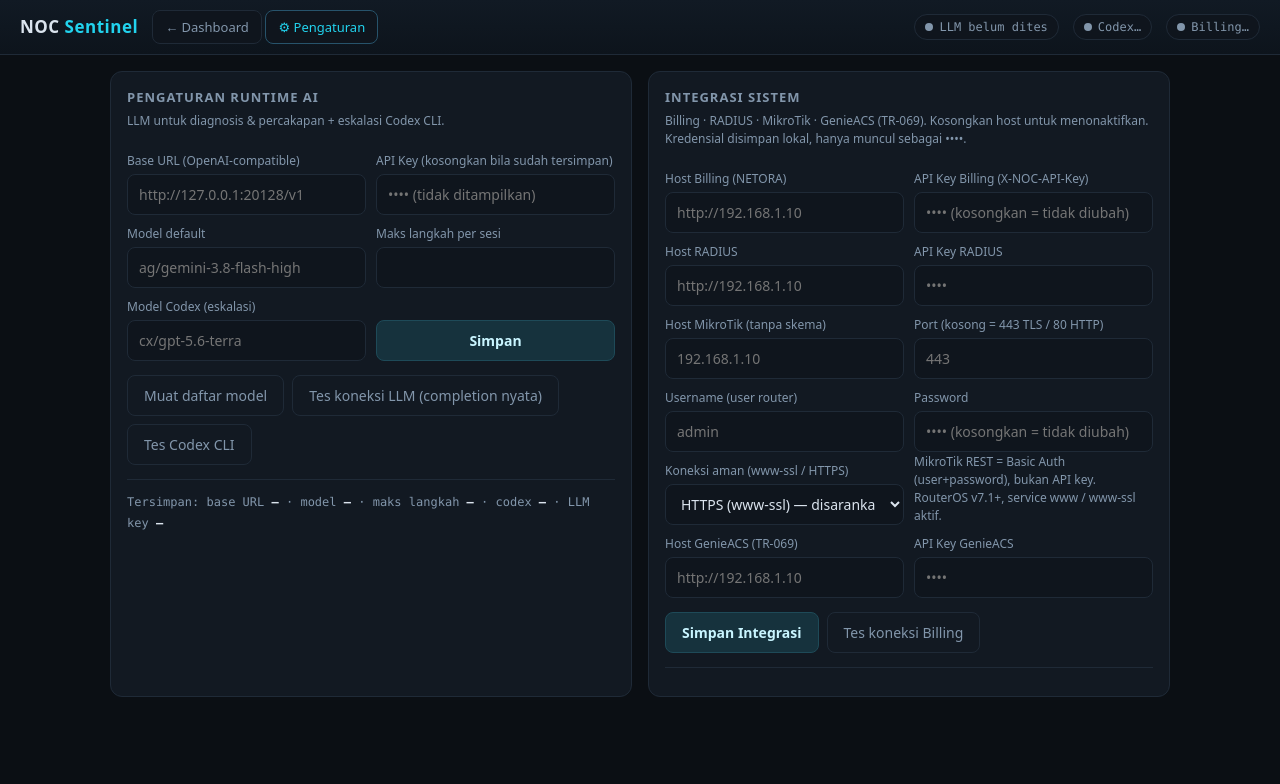
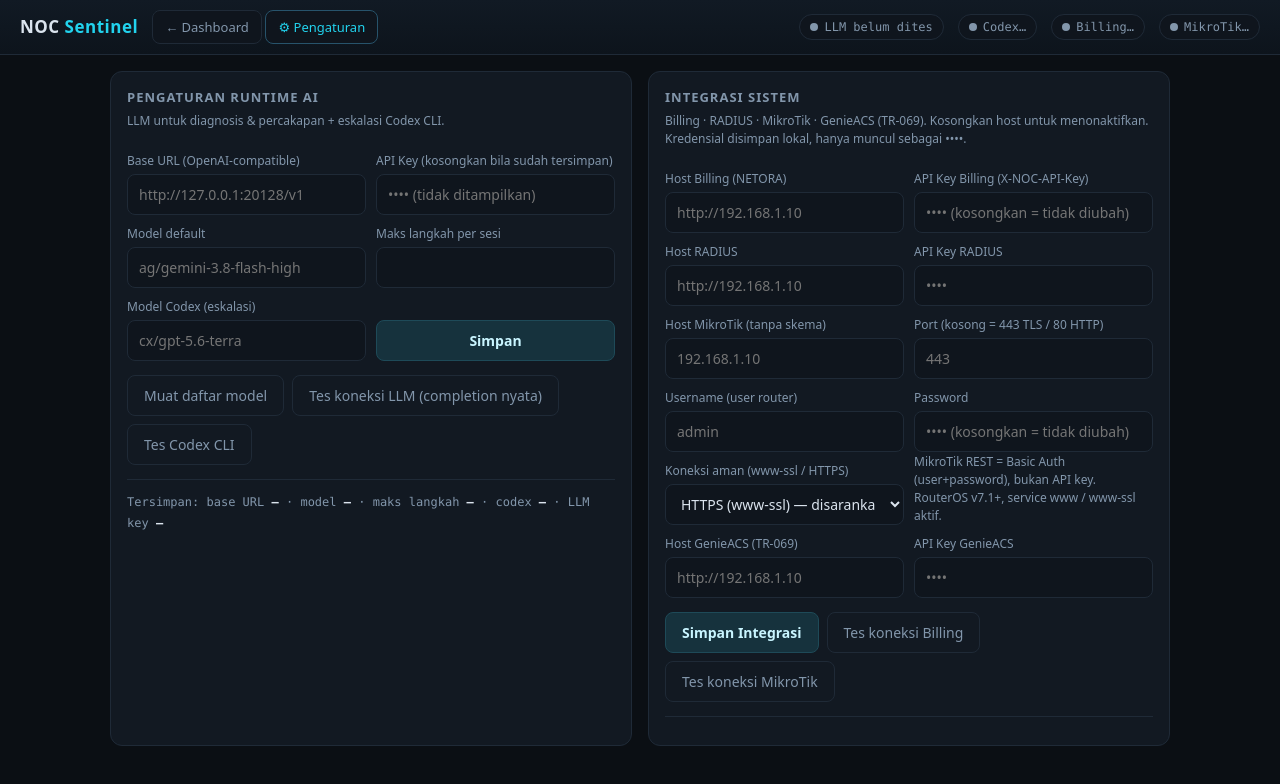
Before and after one commit to desienkz-slp/sentinel, a plain HTML site: page web/settings.html in a window 1280 px wide. Drawn offline with Linux system fonts and the light colour scheme; no server answers.

Commit message:
feat(ui): tombol Tes koneksi MikroTik di halaman pengaturan
- indikator dot MikroTik di header (dikonfigurasi/belum)
- tombol Tes koneksi MikroTik → /api/mikrotik/check (RouterOS version/board/uptime)

```diff
--- a/web/settings.html
+++ b/web/settings.html
@@ -60,6 +60,7 @@
   <div class="pill"><span class="dot" id="dotLLM"></span><span id="txtLLM">LLM belum dites</span></div>
   <div class="pill"><span class="dot" id="dotCodex"></span><span id="txtCodex">Codex…</span></div>
   <div class="pill"><span class="dot" id="dotBilling"></span><span id="txtBilling">Billing…</span></div>
+  <div class="pill"><span class="dot" id="dotMikrotik"></span><span id="txtMikrotik">MikroTik…</span></div>
 </header>
 
 <main>
@@ -131,6 +132,7 @@
     <div class="btns">
       <button onclick="saveIntegrations()">Simpan Integrasi</button>
       <button class="ghost" onclick="checkBilling()">Tes koneksi Billing</button>
+      <button class="ghost" onclick="checkMikrotik()">Tes koneksi MikroTik</button>
     </div>
     <div class="hint" id="intMsg"></div>
     <div class="status" id="intStatus"></div>
@@ -173,6 +175,7 @@ function statusIntegrasi(c) {
     row('GenieACS', c.genieacs_url, c.genieacs_set, c.genieacs_token_masked),
   ].join('<br>');
   setDot('Billing', !!c.billing_set, c.billing_set ? 'Billing dikonfigurasi' : 'Billing belum diset');
+  setDot('Mikrotik', !!c.mikrotik_set, c.mikrotik_set ? 'MikroTik dikonfigurasi' : 'MikroTik belum diset');
 }
 
 async function boot() {
@@ -270,6 +273,21 @@ async function checkBilling() {
   } catch(e){ setDot('Billing', false, 'Billing error'); msg('intMsg', false, 'Gagal: ' + e.message); }
 }
 
+async function checkMikrotik() {
+  msg('intMsg', null, 'Menguji koneksi MikroTik…');
+  setDot('Mikrotik', false, 'menguji…');
+  try {
+    const d = await api('/api/mikrotik/check');
+    if (d.ok) {
+      setDot('Mikrotik', true, `MikroTik OK (${d.ping_ms}ms)`);
+      msg('intMsg', true, `MikroTik OK: RouterOS v${d.version} · ${d.board_name} · uptime ${d.uptime} · ${d.ping_ms}ms`);
+    } else {
+      setDot('Mikrotik', false, 'MikroTik gagal');
+      msg('intMsg', false, 'MikroTik GAGAL: ' + (d.error || 'tidak terhubung'));
+    }
+  } catch(e){ setDot('Mikrotik', false, 'MikroTik error'); msg('intMsg', false, 'Gagal: ' + e.message); }
+}
+
 async function pingLLM() {
   setDot('LLM', false, 'menguji…');
   msg('setMsg', null, 'Menguji LLM…');
```
